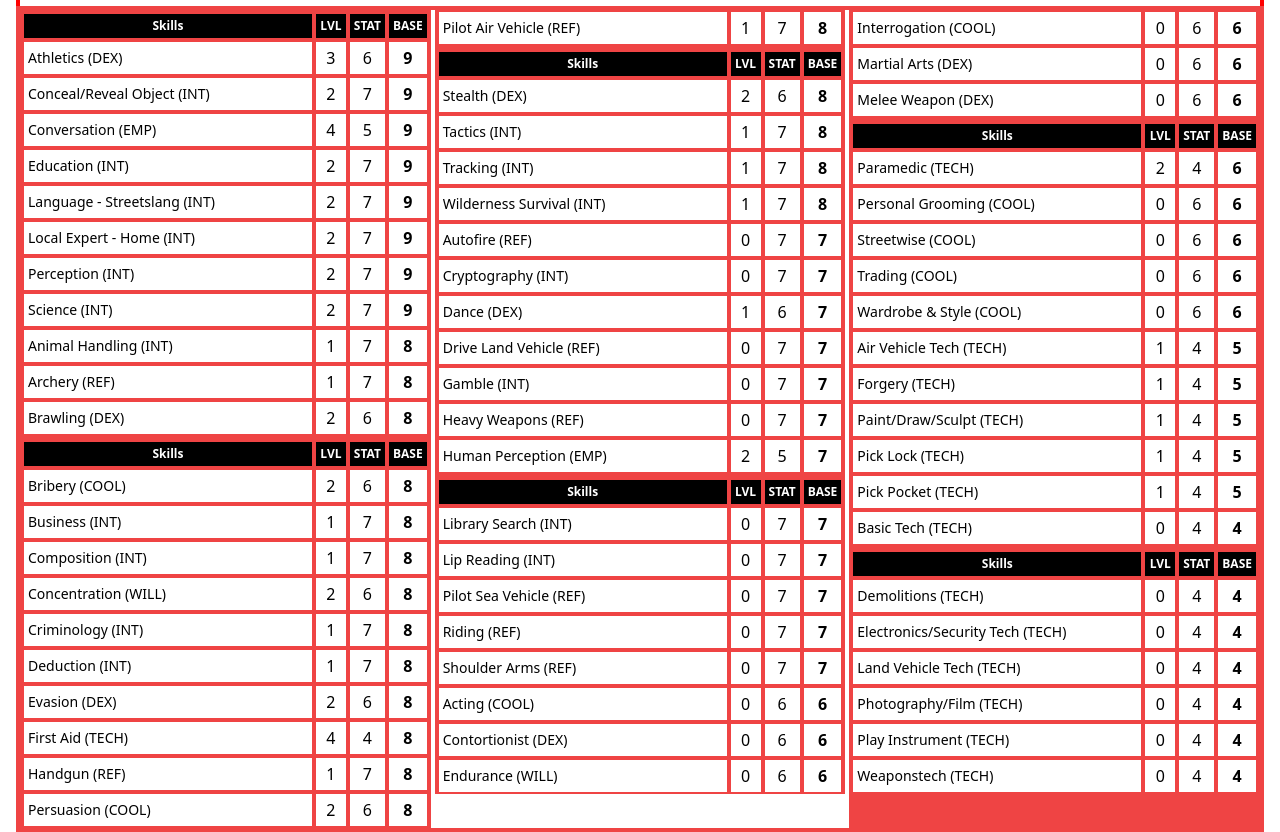
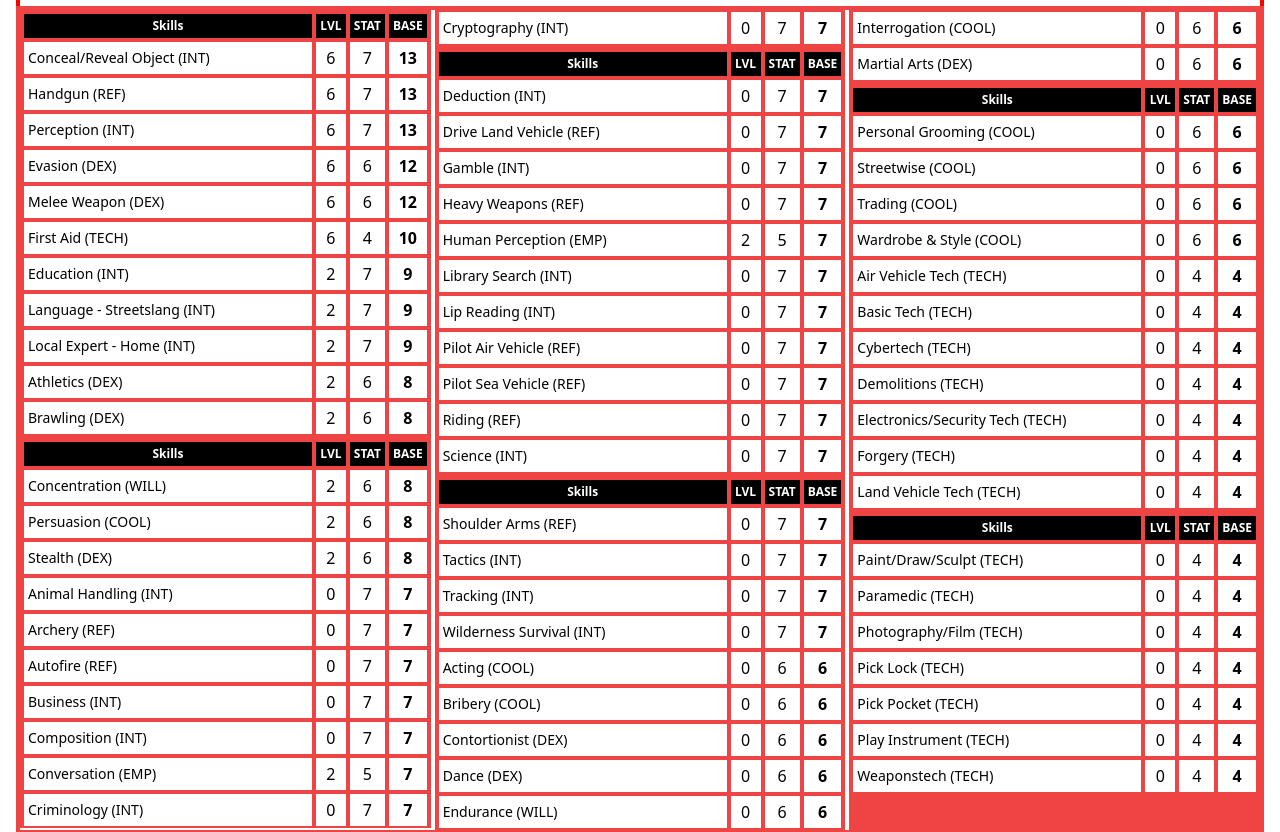
Before and after one commit to benabus/cyberpunk_red_chargen_v2, a Vue app: page / in a window 1280 px wide. Shown: the part 507-1339 px from the top of the page. Built offline with nearby package versions, Linux system fonts and the light colour scheme; the HTML template or start-up script is replaced by a standard one.

Commit message:
Adds streetrat skill generation.

```diff
--- a/src/classes/Character.ts
+++ b/src/classes/Character.ts
@@ -23,6 +23,7 @@ import type { LifepathTable } from "./Lifepath";
 import { Solo as SoloLifepath } from "@/data/role_lifepath_tables";
 
 import StatTables from "@/data/edge_runnner_stat_tables";
+import SkillTables from "@/data/edge_runner_skill_tables";
 
 
 const role_lifepath_table: Record<Role, LifepathTable | undefined> = {
@@ -431,6 +432,9 @@ export class Character {
         this.resetSkills();
 
         let skill_points = this.skill_points
+        console.debug(this.creation_method);
+        if (this.creation_method == "complete") {
+
             let required_skills = [...RequiredSkills]
             for (const weapon of this.weapons) {
                 const skill_name = this.skills[weapon.skill].name;
@@ -459,7 +463,34 @@ export class Character {
                 }
                 skill.lvl += 1;
             }
+            return
+        }
+        else {
 
+            const role_skill_table = SkillTables[this.role as Role];
+
+            if (this.creation_method == "street rat") {
+                for (const skill in role_skill_table) {
+                    const key = Skill.genKey(skill);
+                    try {
+                        // console.debug(key, role_skill_table[skill], role_skill_table);
+                        this.skills[key].lvl = role_skill_table[skill];
+                    }
+                    catch (e) {
+                        console.error(`Could not find skill: ${skill} with key ${key}`);
+                    }
+                }
+                return
+            }
+            else if (this.creation_method == "edgerunner") {
+                // for (const skill in role_skill_table) {
+                //     this.skills[skill].lvl = role_skill_table[skill];
+                // }
+                return
+            }
+        }
+
+        throw new Error("Could not randomize skills");
     }
     randomizeStats() {
         if (this.creation_method == "complete") {
--- a/src/classes/Skill.ts
+++ b/src/classes/Skill.ts
@@ -29,6 +29,9 @@ export class Skill {
 
 
   getKey(): string {
-    return this.name.toLowerCase().replace(/[^a-z0-9]+/g, '_');
+    return Skill.genKey(this.name);
+  }
+  static genKey(name: string): string {
+    return name.toLowerCase().replace(/[^a-z0-9]+/g, '_');
   }
 }
--- a/src/data/edge_runner_skill_tables.ts
+++ b/src/data/edge_runner_skill_tables.ts
@@ -0,0 +1,119 @@
+import { Role } from '@/data';
+
+const tables: Record<Role, Record<string, number>> = {
+
+    [Role.Rockerboy]: {
+        "Athletics": 2,
+        "Brawling": 6,
+        "Concentration": 2,
+        "Conversation": 2,
+        "Education": 2,
+        "Evasion": 6,
+        "First Aid": 6,
+        "Human Perception": 6,
+        "Language - Streetslang": 2,
+        "Local Expert - Home": 4,
+        "Perception": 2,
+        "Persuasion": 6,
+        "Stealth": 2,
+        "Composition": 6,
+        "Handgun": 6,
+        "Melee Weapon": 6,
+        "Personal Grooming": 4,
+        "Play Instrument": 6,
+        "Streetwise": 6,
+        "Wardrobe & Style": 6
+    },
+    [Role.Solo]: {
+        // "Skill Lvl": 2,
+        "Athletics": 2,
+        "Brawling": 2,
+        "Concentration": 2,
+        "Conversation": 2,
+        "Education": 2,
+        "Evasion": 6,
+        "First Aid": 6,
+        "Human Perception": 2,
+        "Language - Streetslang": 2,
+        "Local Expert - Home": 2,
+        "Perception": 6,
+        "Persuasion": 2,
+        "Stealth": 2,
+        "Handgun": 6,
+        "Conceal/Reveal Object": 6,
+        "Melee Weapon": 6
+    },
+    [Role.Netrunner]: {
+        // "Skill Lvl": 2,
+        "Athletics": 2,
+        "Brawling": 2,
+        "Concentration": 2,
+        "Conversation": 2,
+        "Education": 2,
+        "Evasion": 6,
+        "First Aid": 2,
+        "Human Perception": 2,
+        "Language - Streetslang": 2,
+        "Local Expert - Home": 2,
+        "Perception": 6,
+        "Persuasion": 2,
+        "Stealth": 6,
+        "Autofire": 6,
+        "Basic Tech": 6,
+        "Cybertech": 6,
+        "Cryptography": 6,
+        "Electronics / Security Tech": 6,
+        "Deduction": 6
+    },
+    [Role.Tech]: {
+        // "Skill Lvl": 2,
+        "Athletics": 2,
+        "Brawling": 2,
+        "Concentration": 2,
+        "Conversation": 2,
+        "Education": 2,
+        "Evasion": 6,
+        "First Aid": 2,
+        "Human Perception": 6,
+        "Language - Streetslang": 2,
+        "Local Expert - Home": 2,
+        "Perception": 2,
+        "Persuasion": 2,
+        "Stealth": 2,
+        "Basic Tech": 6,
+        "Cybertech": 6,
+        "Land Vehicle Tech": 6,
+        "Paramedic": 6,
+        "Electronics / Security Tech": 6,
+        "Shoulder Arms": 6
+    },
+    [Role.Medtech]: {
+        // "Skill Lvl": 2,
+        "Athletics": 2,
+        "Brawling": 2,
+        "Concentration": 2,
+        "Conversation": 2,
+        "Education": 2,
+        "Evasion": 6,
+        "First Aid": 2,
+        "Human Perception": 6,
+        "Language - Streetslang": 2,
+        "Local Expert - Home": 2,
+        "Perception": 2,
+        "Persuasion": 2,
+        "Stealth": 2,
+        "Melee Weapon": 6,
+        "Cybertech": 6,
+        "Land Vehicle Tech": 6,
+        "Paramedic": 6,
+        "Science": 6,
+        "Resist Torture/Drugs": 6
+    },
+    [Role.Media]: {},
+    [Role.Exec]: {},
+    [Role.Lawman]: {},
+    [Role.Fixer]: {},
+    [Role.Nomad]: {},
+    [Role.Civilian]: {}
+};
+export default tables;
--- a/src/data/skills.ts
+++ b/src/data/skills.ts
@@ -116,6 +116,7 @@ const skill_info: { name: string, stat: Stat, x2?: boolean }[] = [
   { name: "Contortionist", stat: Stat.DEX },
   { name: "Criminology", stat: Stat.INT },
   { name: "Cryptography", stat: Stat.INT },
+  { name: "Cybertech", stat: Stat.TECH },
   { name: "Dance", stat: Stat.DEX },
   { name: "Deduction", stat: Stat.INT },
   { name: "Demolitions", stat: Stat.TECH, x2: true },
```
Lines whose indentation alone changed are shown as unchanged.
